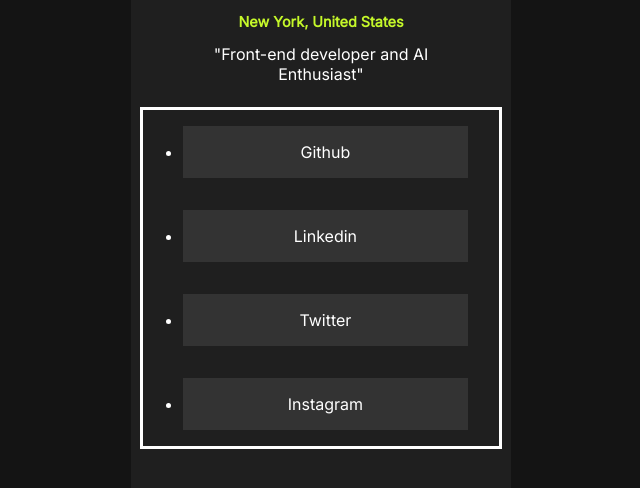
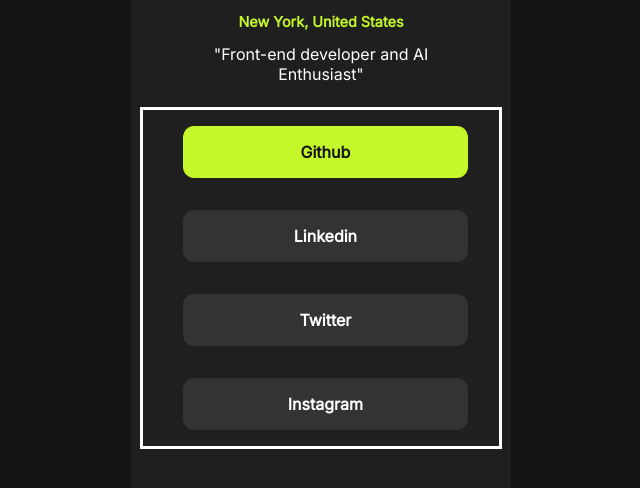
Before and after one commit to developedbymanny/socials_links_website, a plain HTML site: page index.html in a window 1280 px wide. In both pictures the pointer is over the item "Github". Shown: the part 120-608 px from the top of the page, without its empty margins (319-959 px from the left). Drawn offline with Linux system fonts and the light colour scheme.

Commit message:
update social-links button styles

```diff
--- a/styles.css
+++ b/styles.css
@@ -53,12 +53,21 @@
   flex-direction: column;
   border: solid #fff 0.2rem;
   width: 100%;
+  list-style: none;
 }
 
 .social-links > li {
   background-color: #333333;
+  font-weight: bold;
   width: 80%;
   margin: 1rem 0rem;
   text-align: center;
   padding: 1rem;
+  border-radius: 0.7rem;
 }
+
+.social-links > li:hover {
+  cursor: pointer;
+  background-color: #c5f82a;
+  color: #141414;
+}
```
